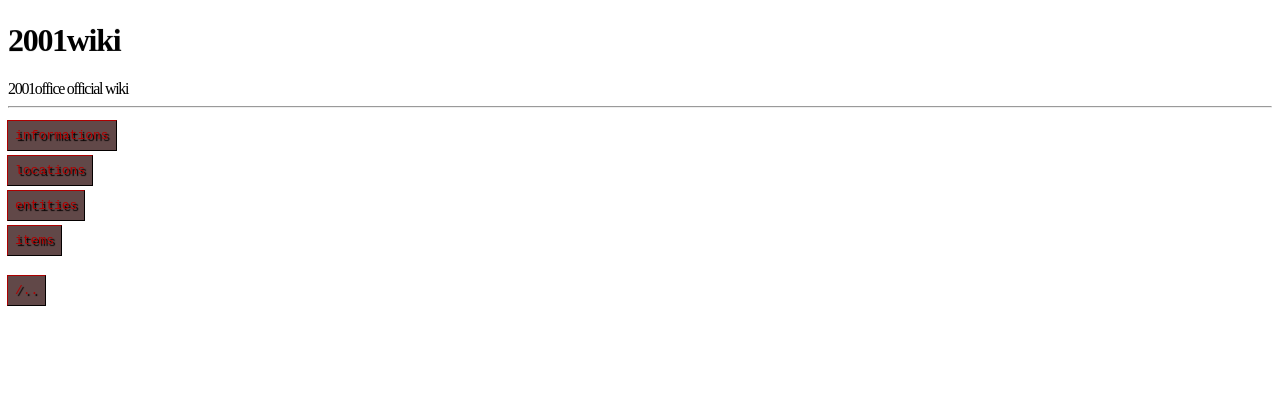
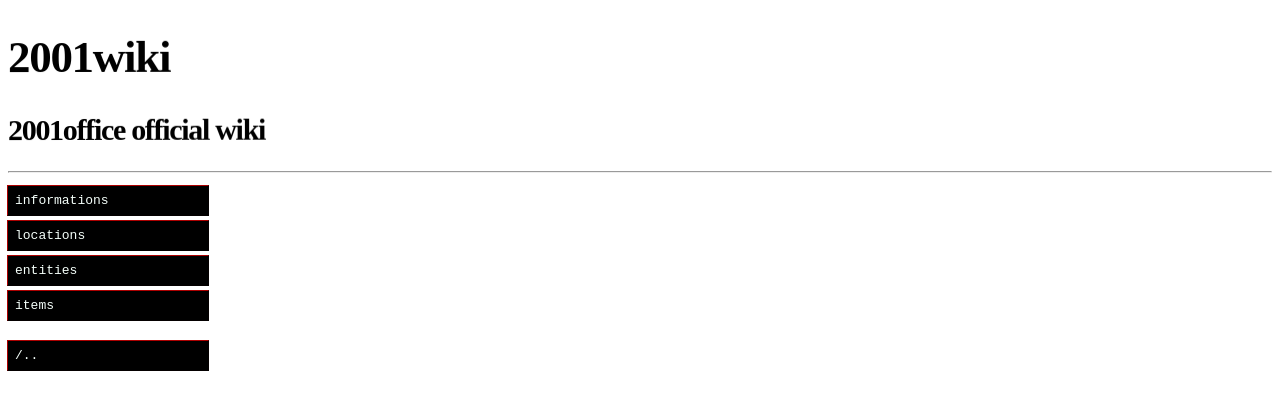
Before and after one commit to 7meowlegit/2001_eigengrau_roleplay_club, a plain HTML site: page indexs.html in a window 1280 px wide. Drawn offline with Linux system fonts and the light colour scheme.

Commit message:
Update indexs.html
"pre a" is literally an example for any future changes you might want to make

```diff
--- a/indexs.html
+++ b/indexs.html
@@ -13,26 +13,30 @@
             color: #777;
         }
 /* yo so i found out how to add comments */
-        /* ADD JIGGLE TO LOOK C00L H3H3HAH3AH */
+/* ADD JIGGLE TO LOOK C00L H3H3HAH3AH */
         h1 {
+            font-size: 45px;
             color: black;
             text-align: left;
             animation: jiggle 0.9s steps(2) infinite;
         }
-        c-t {
-        color: black;
-        text-align: left;
-        animation: jiggle 0.9s steps(2) infinite;
+        h2 {
+            font-size: 30px;
+            color: black;
+            text-align: left;
+            animation: jiggle 0.9s steps(2) infinite;
         }
 
         pre a {
                 text-decoration: none;
-                color: #b10000;
-                text-shadow: #000 2px 2px 1px; padding: 7px;
+                color: #F5FFFA;/* mint cream color lol */
+                text-shadow: #000 2px 2px 1px;
+                padding: 7px;
                 display: inline-block;
-                width: fit-content;
+                width: 200px;
+                box-sizing: border-box;
                 outline: outset #590000 1px;
-                background-color: #240000b7;
+                background-color: #000000;
                 margin-bottom: 6px;
         }
         pre a:hover {
@@ -52,7 +56,7 @@
 <body>
 
 <h1>2001wiki</h1>
-<c-t>2001office official wiki</c-t>
+<h2>2001office official wiki</h2>
 <hr>
 
 <pre>
```
